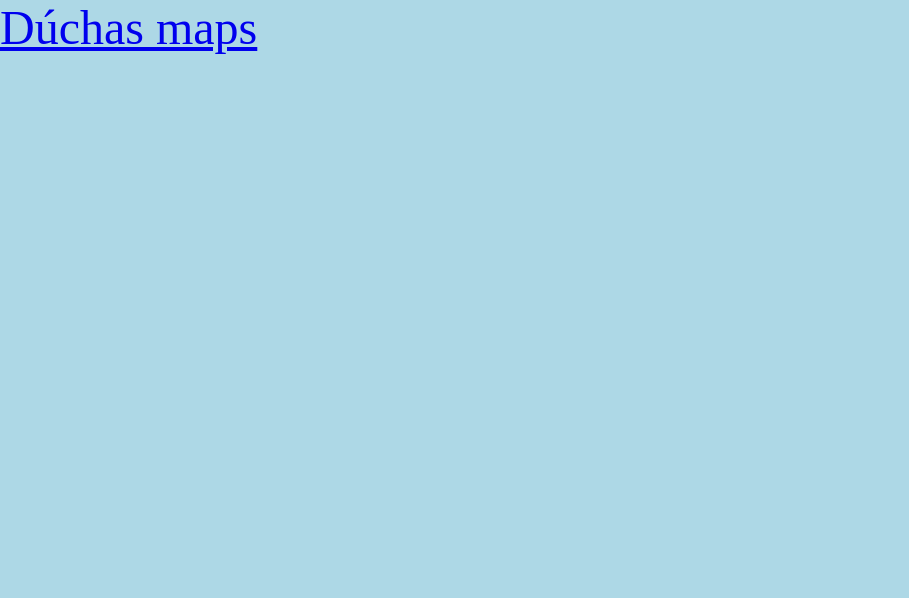
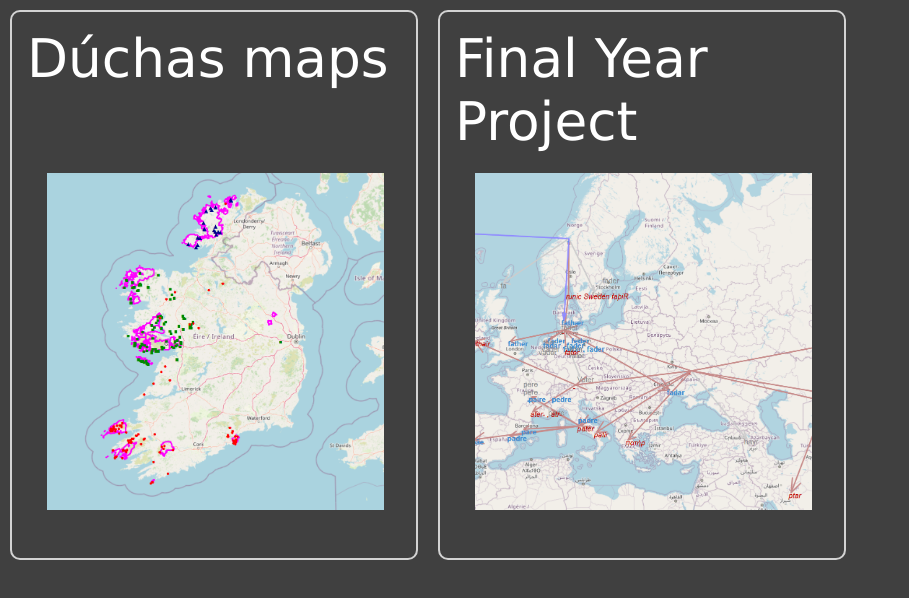
Before and after one commit to duilinn/duilinn.github.io, a plain HTML site: page index.html in a window 1280 px wide. Shown: the whole page, without its empty margins (0-909 px from the left). Drawn offline with Linux system fonts and the light colour scheme.

Commit message:
Added thumbnails for 2 projects

```diff
--- a/index.html
+++ b/index.html
@@ -8,7 +8,32 @@
 
 <body>
     <div class="fullscreen-div">
-        <a class="large-link" href="duchas-maps.html">Dúchas maps</a>
+        <div class="div-row">
+            <div class="rounded-div">
+                <div class="link-div">
+                    <a class="large-link" href="duchas-maps.html">
+                        <div>Dúchas maps</div>
+                        <br />
+                        <div class="image-container">
+                            <img src="duchas-maps.png"
+                                alt="A map of Ireland outlining the Gaeltacht areas in pink, with various coloured points on the map located mainly in the Gaeltacht areas."></img>
+                        </div>
+                    </a>
+                </div>
+            </div>
+            <div class="rounded-div">
+                <div class="link-div">
+                    <a class="large-link">
+                        <div>Final Year Project</div>
+                        <div class="image-container"><img src="final-year-project.png"
+                                alt="A map of Europe and Western Asia showing the word &quot;father&quot; in various languages, iwch arrows showing which languages are descended from which.">
+                            </img>
+                        </div>
+
+                    </a>
+                </div>
+            </div>
+        </div>
     </div>
 </body>
 
--- a/styles.css
+++ b/styles.css
@@ -1,4 +1,5 @@
-html, body {
+html,
+body {
     background-color: #404040;
     color: white;
     height: 100%;
@@ -7,11 +8,71 @@ html, body {
 }
 
 .large-link {
-    font-size: 36pt;
+    font-size: 40pt;
+    color: white;
+    text-decoration: none;
+    font-family: Verdana, Geneva, Tahoma, sans-serif;
+    height: 100%;
+    padding: 5px;
 }
 
 .fullscreen-div {
     width: 100%;
     height: 100%;
-    background-color: lightblue;
+    background-color: #404040;
 }
+
+.rounded-div {
+    border-radius: 10px;
+    border-width: 2px;
+    border-style: solid;
+    border-color: lightgray;
+    padding: 10px;
+    margin: 10px;
+    width: 30%;
+    height: 100%;
+    float: left;
+    display: flex;
+}
+
+img {
+    max-width: 90%;
+    margin: 10px;
+    padding: 10px;
+    text-align: center;
+}
+
+.image-container {
+    text-align: center;
+}
+
+.link-div a {
+    position: relative;
+    z-index: 2;
+    display: block;
+    text-decoration: none;
+    height: 100%;
+}
+
+.link-div {
+    position: relative;
+    display: inline-block;
+    background-color: #404040;
+    padding: 0px;
+    margin: 0px;
+    height: 100%;
+}
+
+.link-div::after {
+    content: "";
+    position: absolute;
+    top: 0;
+    left: 0;
+    width: 100%;
+    height: 100%;
+    z-index: 1;
+}
+
+.div-row {
+    display: flex;
+}
```
Also changed, not shown: duchas-maps.png (added), final-year-project.png (added).
